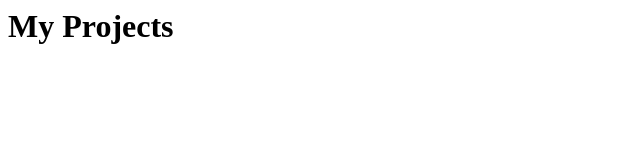
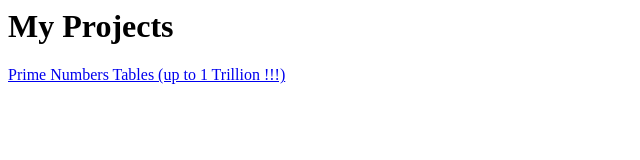
Before and after one commit to polkovnikov/polkovnikov.github.io, a plain HTML site: page index.html in a window 1280 px wide. Shown: the whole page, without its empty margins (0-640 px from the left). Drawn offline with Linux system fonts and the light colour scheme.

Commit message:
Added primes project.

```diff
--- a/index.html
+++ b/index.html
@@ -1 +1,2 @@
 <h1>My Projects</h1>
+<a href="https://github.com/polkovnikov/primes/releases/tag/primes">Prime Numbers Tables (up to 1 Trillion !!!)</a>
```
